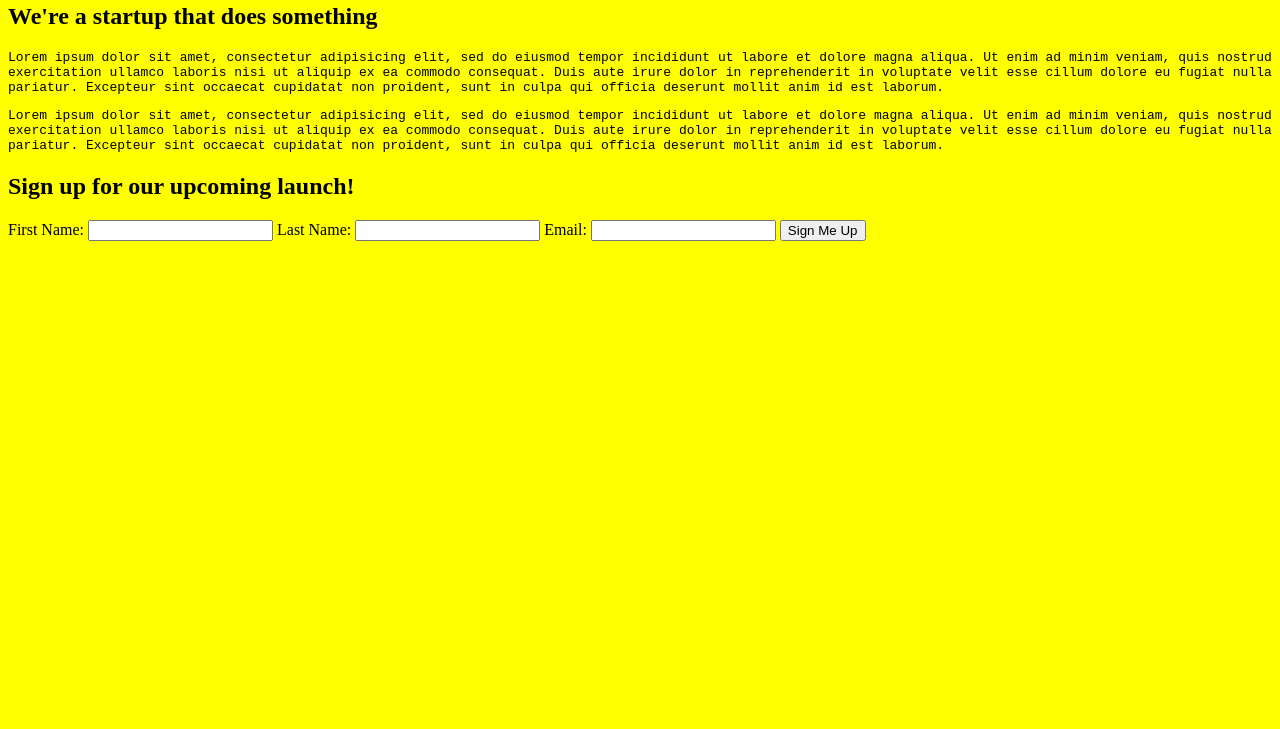
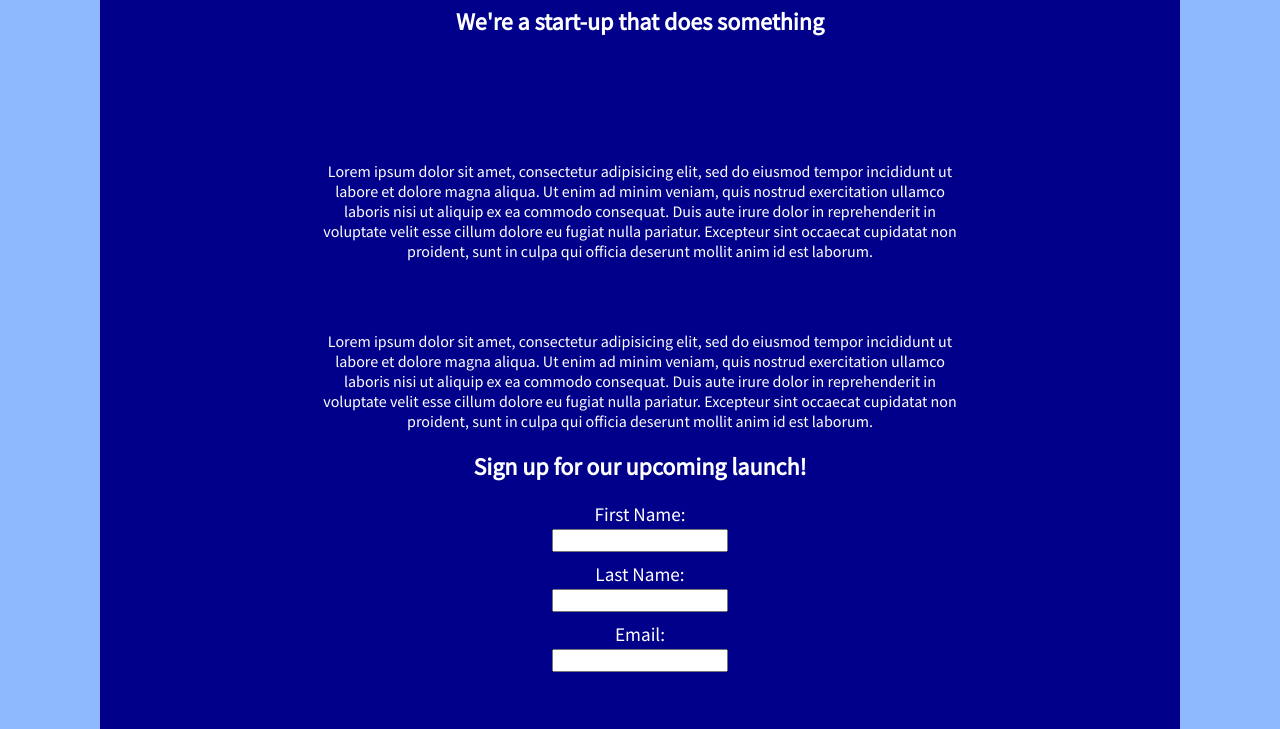
Before and after one commit to KaptejnSzyma/CapstoneProject, a plain HTML site: page index.html in a window 1280 px wide. Shown: the part 77-806 px from the top of the page. Drawn offline with Linux system fonts and the light colour scheme.

Commit message:
some mistakes in the html file corrected, page styled with css

```diff
--- a/css/master.css
+++ b/css/master.css
@@ -1,7 +1,44 @@
 body{
-  background-color: yellow;
+  font-family: 'Source Sans Pro', sans-serif;
+  background: darkblue;
+  color: white;
+  border: 100px solid #8eb9ff;
+  border-top: 0px;
+  margin: auto;
+  text-align: center
 }
 
 p{
-  font-family: monospace;
+  padding-top: 5%;
+  padding-left: 20%;
+  padding-right: 20%;
 }
+
+form{
+  font-size: 1.2em;
+  margin-bottom: 100px;
+  font-family: 'Source Sans Pro', sans-serif;
+}
+
+input{
+  font-family: 'Source Sans Pro', sans-serif;
+  margin-bottom: 10px;
+}
+
+#submit{
+  border-radius: 25px;
+  padding: 40px 25px 40px 25px;
+  background-color: orange;
+  font-weight: bolder;
+  font-size: 32px;
+  margin-top: 50px;
+}
+
+
+#startup{
+  padding-bottom: 50px;
+}
+
+h3{
+  padding-bottom: 50px;
+}
--- a/index.html
+++ b/index.html
@@ -8,18 +8,18 @@
   </head>
   <body>
     <h1>Welcome to the Landing Page</h1>
-    <h2>We're a startup that does something</h2>
+    <h2 id="startup">We're a start-up that does something</h2>
     <p>Lorem ipsum dolor sit amet, consectetur adipisicing elit, sed do eiusmod tempor incididunt ut labore et dolore magna aliqua. Ut enim ad minim veniam, quis nostrud exercitation ullamco laboris nisi ut aliquip ex ea commodo consequat. Duis aute irure dolor in reprehenderit in voluptate velit esse cillum dolore eu fugiat nulla pariatur. Excepteur sint occaecat cupidatat non proident, sunt in culpa qui officia deserunt mollit anim id est laborum.</p>
     <p>Lorem ipsum dolor sit amet, consectetur adipisicing elit, sed do eiusmod tempor incididunt ut labore et dolore magna aliqua. Ut enim ad minim veniam, quis nostrud exercitation ullamco laboris nisi ut aliquip ex ea commodo consequat. Duis aute irure dolor in reprehenderit in voluptate velit esse cillum dolore eu fugiat nulla pariatur. Excepteur sint occaecat cupidatat non proident, sunt in culpa qui officia deserunt mollit anim id est laborum.</p>
     <h2>Sign up for our upcoming launch!</h2>
     <form class="signup" action="thanks.html" method="get">
-      <label for="firstname">First Name:</label>
-      <input type="text" name="firstname" required>
-      <label for="lastname">Last Name:</label>
-      <input type="text" name="lastname" required>
-      <label for="email">Email:</label>
-      <input type="email" name="email" required>
-      <input id="submit" type="submit" name="" value="Sign Me Up">
+      <label for="firstname">First Name:</label><br>
+      <input type="text" name="firstname" required><br>
+      <label for="lastname">Last Name:</label><br>
+      <input type="text" name="lastname" required><br>
+      <label for="email">Email:</label><br>
+      <input type="email" name="email" required><br>
+      <input id="submit" type="submit" name="" value="Sign Me Up!">
     </form>
   </body>
 </html>
```
Also changed, not shown: thanks.html (+1 -1 lines).
